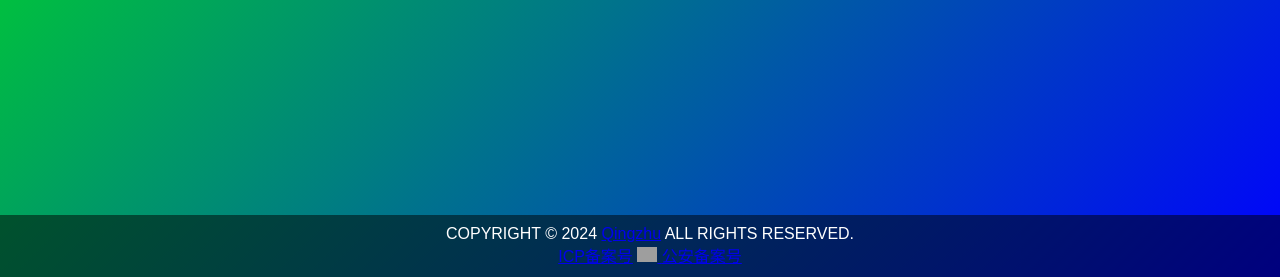
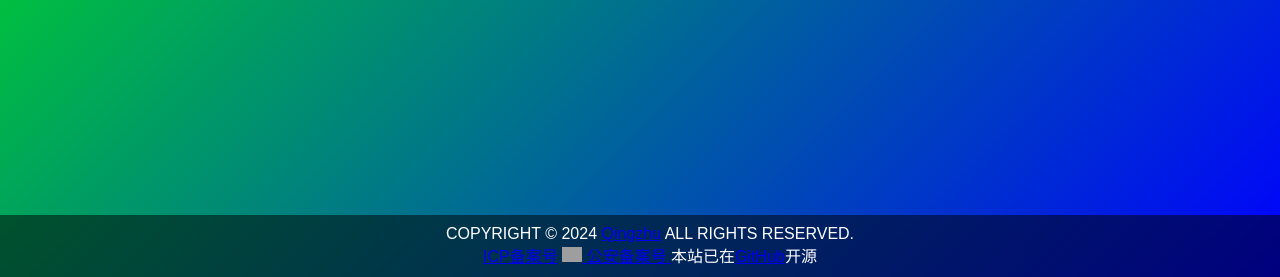
Before and after one commit to icannqingzhu/New_Year_countdown, a plain HTML site: page index.html in a window 1280 px wide. Shown: the part 523-800 px from the top of the page. Drawn offline with Linux system fonts and the light colour scheme; grey boxes are pictures that could not be loaded; a web font is replaced by a local one.

Commit message:
Update index.html

```diff
--- a/index.html
+++ b/index.html
@@ -99,6 +99,7 @@ along with this program.  If not, see <https://www.gnu.org/licenses/>.
     </a>
     <a href="https://beian.mps.gov.cn/#/query/webSearch?code=       " target="_blank">
       <span>公安备案号</span>
+    <a>本站已在<a href="https://github.com/icannqingzhu/New_Year_countdown" target="_blank">GitHub</a>开源</a>
   </div>
 
   <script>
```
